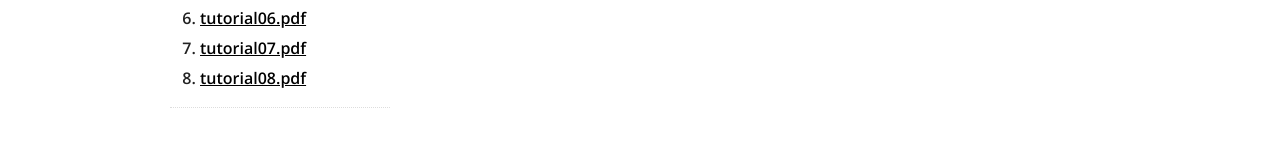
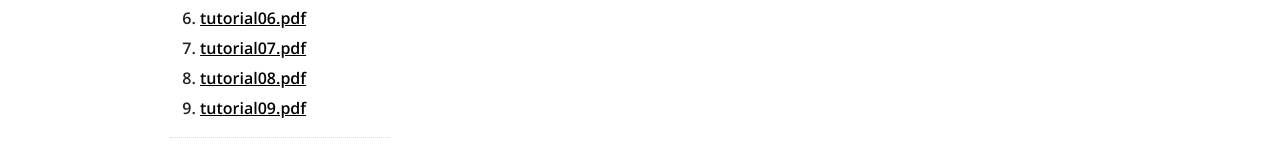
Before and after one commit to Wentong-DST/Wentong-DST.github.io, a Jekyll site: the page built from index.html, in a window 1280 px wide. Shown: the part 1059-1209 px from the top of the page. Built offline with Jekyll 4.4.1, drawn with Linux system fonts in a browser that asks for light colours; nearby versions of some CDN libraries; before the commit the page ends 1182 px from its top, so only the background shows below that.

Commit message:
1020e tutorial 9 and correction for tutorial 8

```diff
--- a/_includes/sidebar.html
+++ b/_includes/sidebar.html
@@ -41,6 +41,7 @@
         <li><a href="/cs1020e/tutorial06.pdf"><u>tutorial06.pdf</u></a></li>
         <li><a href="/cs1020e/tutorial07.pdf"><u>tutorial07.pdf</u></a></li>
         <li><a href="/cs1020e/tutorial08.pdf"><u>tutorial08.pdf</u></a></li>
+        <li><a href="/cs1020e/tutorial09.pdf"><u>tutorial09.pdf</u></a></li>
     </ol>
     </p>
   </div>
```
